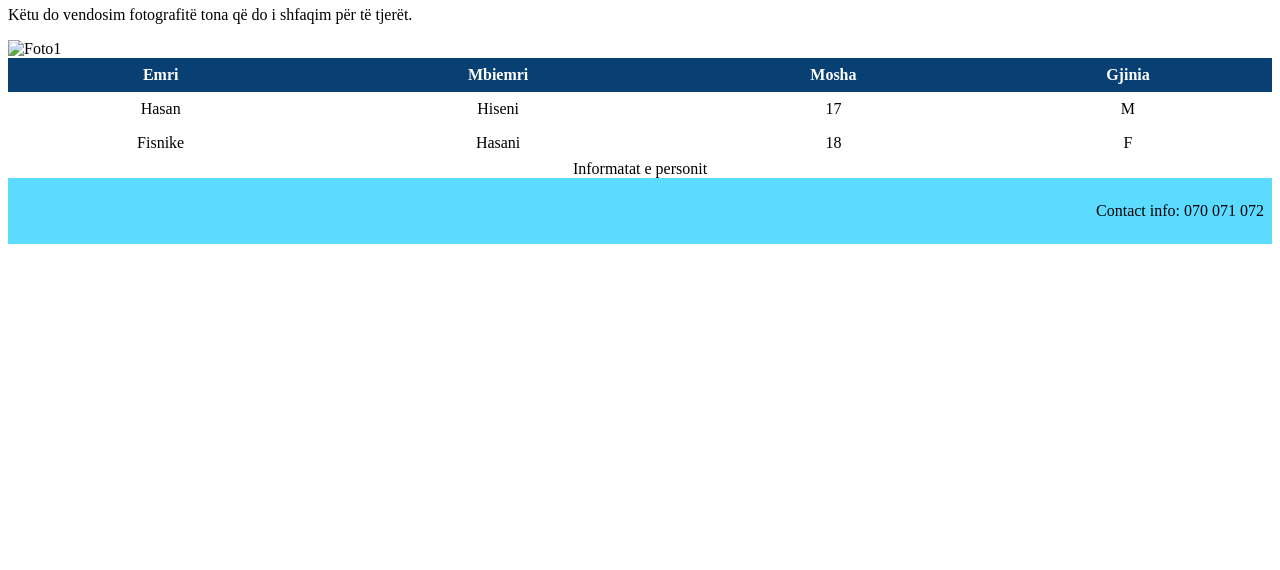
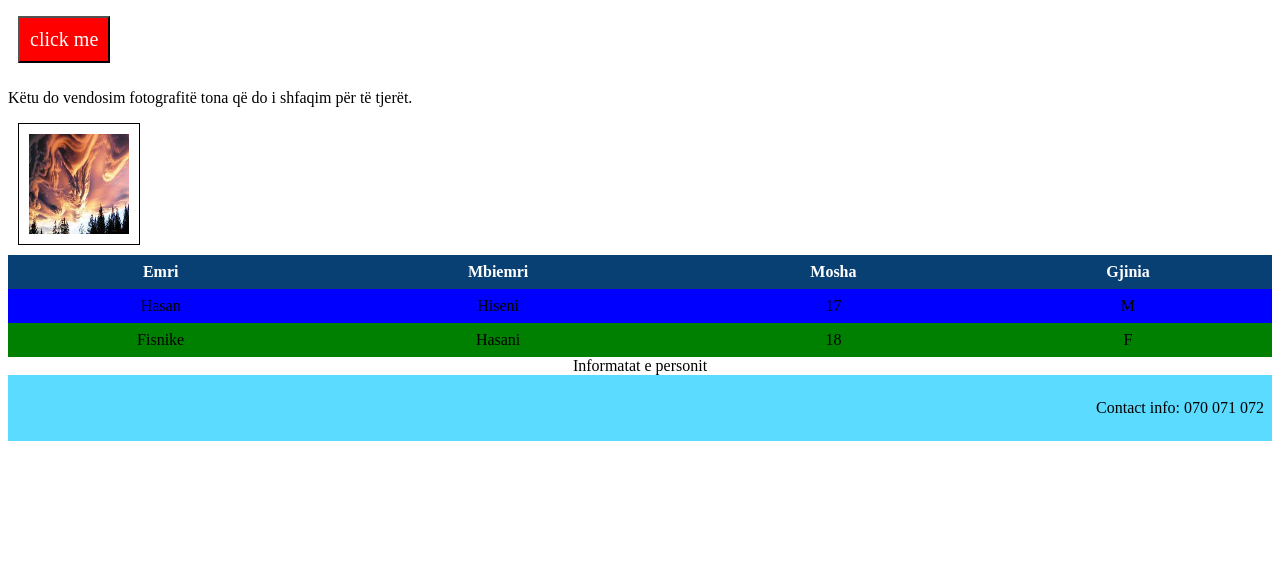
Before and after one commit to techup-group10/group-10, a plain HTML site: page index.html in a window 1280 px wide. Shown: the part 230-800 px from the top of the page. Drawn offline with Linux system fonts and the light colour scheme.

Commit message:
ndryshimi ne webfaqe

```diff
--- a/index.html
+++ b/index.html
@@ -10,6 +10,7 @@
   		<h1>Tungjatjeta, unë jam pjesë e kursit TechUP</h1>
 		<p>Uebfaqja jonë personale.</p>
         <h1>emine ismaili</h1>
+
 	  </div>
 		<ul>
 			<li>
@@ -22,11 +23,22 @@
 			  <a href="contact.html">Kontakt</a>
 		  	</li>
 		</ul>
+
 		<h1>Galeria ime</h1>
+
+
+		<button id="btn">click me</button>
+
+
+
+
+
+
+
 		<p>
 		Këtu do vendosim fotografitë tona që do i shfaqim për të tjerët.
 		</p>
-		<img id="foto1" src="foto1.jpg" alt="Foto1">
+		<img id="foto1" src="foto1.jpg" alt="Foto1"/>
 	  	<table>
 			<caption>Informatat e personit</caption>
 			<tr>
--- a/style.css
+++ b/style.css
@@ -17,11 +17,26 @@
 
 ul {
     float: right;
-    background-color: #6e24a0;
+    background-color: violet;
     list-style-type: none;
     margin: 0;
     padding: 0;
 }
+#foto1{
+    height: 100px;
+    width: 100px;
+    padding: 10px;
+    margin: 10px;
+    border: solid 1px black;
+
+
+}
+tr:nth-child(even){
+    background-color: blue;
+    }
+    tr:nth-child(odd){
+    background-color: green;
+    }
 
 li {
     float: left;
@@ -36,12 +51,13 @@ li a {
 }
 
 li a:hover {
-    background-color: #010a0c;
+    background-color: silver;
     height: 22px;
-    color: #247BA0;
+    color: goldenrod;
 }
 
 table {
+    background-color: rgb(135, 39, 69);
     border-collapse: collapse;
     width: 100%;
 }
@@ -53,6 +69,8 @@ caption {
 th, td {
     text-align: center;
     padding: 8px;
+    font size: 30px;
+
 }
 
 th {
@@ -65,3 +83,22 @@ th {
     padding: 0.5em;
     text-align: right;
 }
+#btn{
+background-color: red;
+color: white;
+font-size: 20px;
+padding: 10px;
+margin: 10px
+
+
+
+
+
+
+
+
+}
+#btn:hover{
+    background-color: yellow;
+    color: cyan;
+}
```
Also changed, not shown: foto1.jpg (added).
